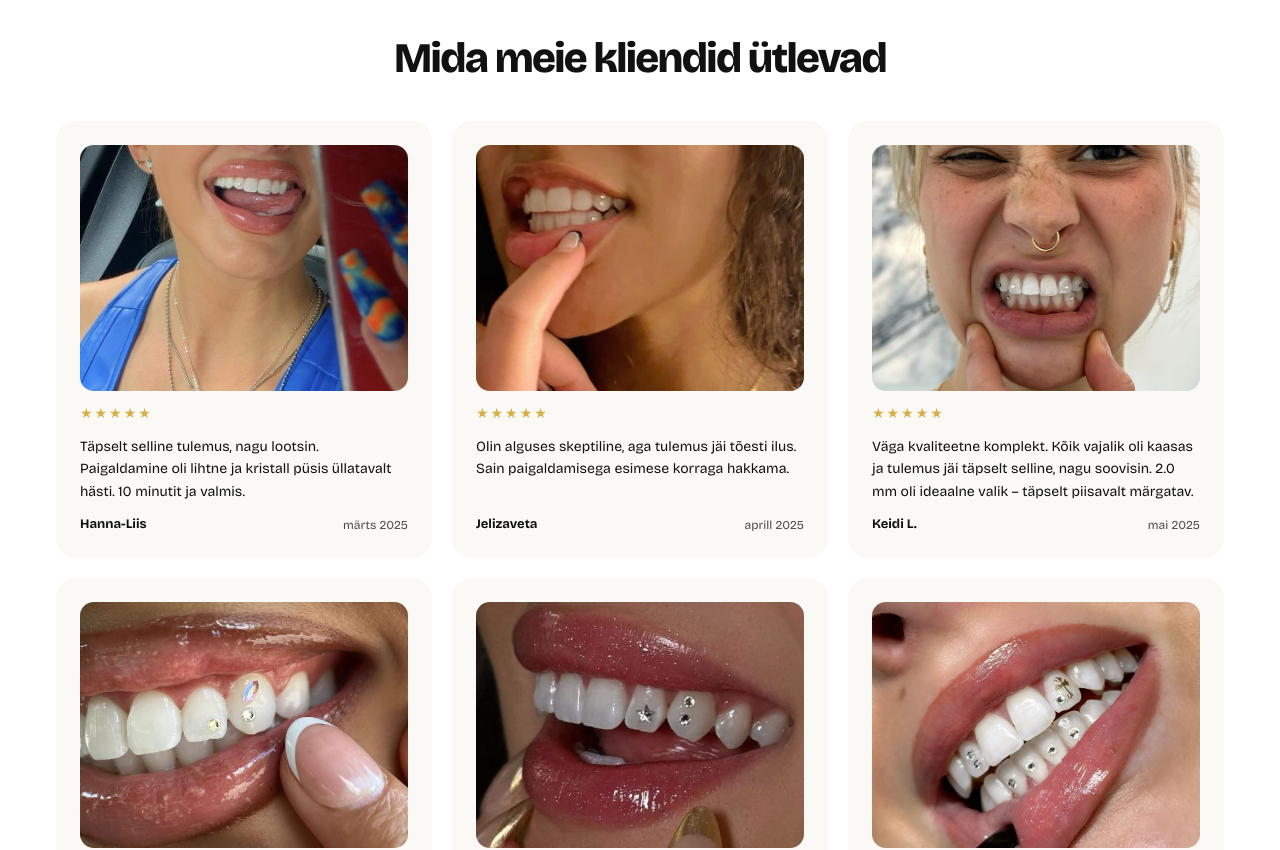
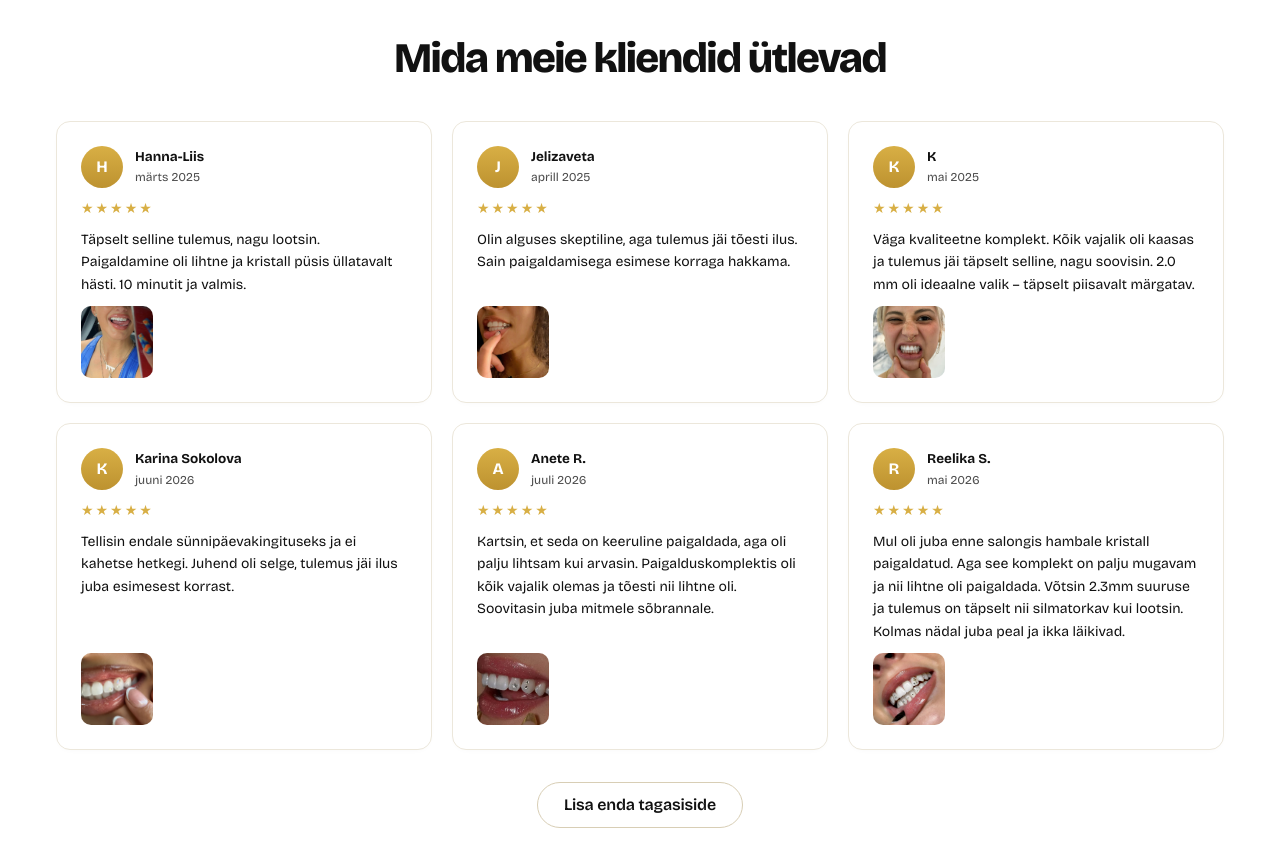
Before and after one commit to ove12-cmd/bebeauty-diy, a Next.js app: page / in a window 1280 px wide. Shown: the part 3700-4550 px from the top of the page. Built offline with nearby package versions, Linux system fonts and the light colour scheme.

Commit message:
refactor: restyle review cards Google-reviews style, rename Keidi L. to K
Avatar initial + name/date header with stars underneath, review text,
then a small attached-photo thumbnail — instead of a big top image.

```diff
--- a/src/app/globals.css
+++ b/src/app/globals.css
@@ -1521,22 +1521,41 @@ html, body {
 }
 
 .bb-testi__card {
-  background: #faf9f6;
-  border-radius: 20px;
+  background: #ffffff;
+  border: 1px solid #ece7db;
+  border-radius: 14px;
   padding: 24px;
   display: flex;
   flex-direction: column;
+  gap: 10px;
+  text-align: left;
+  box-shadow: 0 2px 10px -6px rgba(0, 0, 0, 0.08);
+}
+
+.bb-testi__head {
+  display: flex;
+  align-items: center;
   gap: 12px;
-  text-align: left;
-}
-
-.bb-testi__img {
-  width: 100%;
-  aspect-ratio: 4 / 3;
-  background: #ede9e0;
-  border-radius: 14px;
-  position: relative;
-  overflow: hidden;
+}
+
+.bb-testi__avatar {
+  width: 42px;
+  height: 42px;
+  border-radius: 50%;
+  background: linear-gradient(180deg, #d8af45, #bd9230);
+  color: #ffffff;
+  font-weight: 700;
+  font-size: 16px;
+  display: flex;
+  align-items: center;
+  justify-content: center;
+  flex-shrink: 0;
+}
+
+.bb-testi__head-info {
+  display: flex;
+  flex-direction: column;
+  gap: 1px;
 }
 
 .bb-testi__text {
@@ -1547,13 +1566,19 @@ html, body {
   flex: 1;
 }
 
-.bb-testi__meta {
-  display: flex;
-  justify-content: space-between;
-  align-items: center;
-}
-
-.bb-testi__name { font-size: 13px; font-weight: 700; color: var(--bb-ink); }
+.bb-testi__photo {
+  width: 72px;
+  height: 72px;
+  border-radius: 10px;
+  overflow: hidden;
+}
+
+.bb-testi__photo img {
+  width: 100%;
+  height: 100%;
+}
+
+.bb-testi__name { font-size: 13.5px; font-weight: 700; color: var(--bb-ink); }
 .bb-testi__date { font-size: 12px; color: var(--bb-ink-2); }
 
 .bb-testi__add {
--- a/src/components/ReviewsSlider.tsx
+++ b/src/components/ReviewsSlider.tsx
@@ -4,7 +4,7 @@ import ReviewSubmitPopup from "@/components/ReviewSubmitPopup";
 const REVIEWS = [
   { name: "Hanna-Liis", text: "Täpselt selline tulemus, nagu lootsin. Paigaldamine oli lihtne ja kristall püsis üllatavalt hästi. 10 minutit ja valmis.", date: "märts 2025", img: "/testimonials/testimonial-1.jpg", pos: "center 25%" },
   { name: "Jelizaveta", text: "Olin alguses skeptiline, aga tulemus jäi tõesti ilus. Sain paigaldamisega esimese korraga hakkama.", date: "aprill 2025", img: "/testimonials/testimonial-2.jpg", pos: "center 35%" },
-  { name: "Keidi L.", text: "Väga kvaliteetne komplekt. Kõik vajalik oli kaasas ja tulemus jäi täpselt selline, nagu soovisin. 2.0 mm oli ideaalne valik – täpselt piisavalt märgatav.", date: "mai 2025", img: "/testimonials/testimonial-3.jpg", pos: "center 62%" },
+  { name: "K", text: "Väga kvaliteetne komplekt. Kõik vajalik oli kaasas ja tulemus jäi täpselt selline, nagu soovisin. 2.0 mm oli ideaalne valik – täpselt piisavalt märgatav.", date: "mai 2025", img: "/testimonials/testimonial-3.jpg", pos: "center 62%" },
   { name: "Karina Sokolova", text: "Tellisin endale sünnipäevakingituseks ja ei kahetse hetkegi. Juhend oli selge, tulemus jäi ilus juba esimesest korrast.", date: "juuni 2026", img: "/testimonials/testimonial-4.jpg", pos: "center" },
   { name: "Anete R.", text: "Kartsin, et seda on keeruline paigaldada, aga oli palju lihtsam kui arvasin. Paigalduskomplektis oli kõik vajalik olemas ja tõesti nii lihtne oli. Soovitasin juba mitmele sõbrannale.", date: "juuli 2026", img: "/results/result-2.jpg", pos: "center" },
   { name: "Reelika S.", text: "Mul oli juba enne salongis hambale kristall paigaldatud. Aga see komplekt on palju mugavam ja nii lihtne oli paigaldada. Võtsin 2.3mm suuruse ja tulemus on täpselt nii silmatorkav kui lootsin. Kolmas nädal juba peal ja ikka läikivad.", date: "mai 2026", img: "/results/result-3.jpg", pos: "center" },
@@ -18,20 +18,23 @@ export default function ReviewsSlider() {
       <div className="bb-testi__grid">
         {REVIEWS.map((r, i) => (
           <div key={i} className="bb-testi__card">
-            <div className="bb-testi__img">
+            <div className="bb-testi__head">
+              <span className="bb-testi__avatar">{r.name.charAt(0).toUpperCase()}</span>
+              <div className="bb-testi__head-info">
+                <span className="bb-testi__name">{r.name}</span>
+                <span className="bb-testi__date">{r.date}</span>
+              </div>
+            </div>
+            <span className="bb-stars">★★★★★</span>
+            <p className="bb-testi__text">{r.text}</p>
+            <div className="bb-testi__photo">
               <Image
                 src={r.img}
                 alt={`${r.name} tulemus`}
-                fill
-                sizes="(max-width: 768px) 100vw, 33vw"
+                width={72}
+                height={72}
                 style={{ objectFit: "cover", objectPosition: r.pos }}
               />
-            </div>
-            <span className="bb-stars">★★★★★</span>
-            <p className="bb-testi__text">{r.text}</p>
-            <div className="bb-testi__meta">
-              <span className="bb-testi__name">{r.name}</span>
-              <span className="bb-testi__date">{r.date}</span>
             </div>
           </div>
         ))}
```
